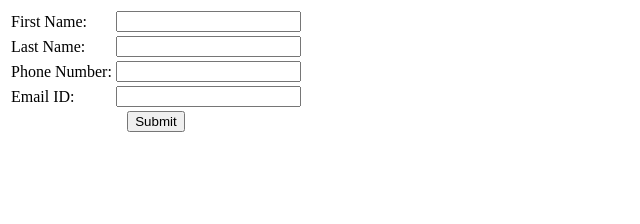
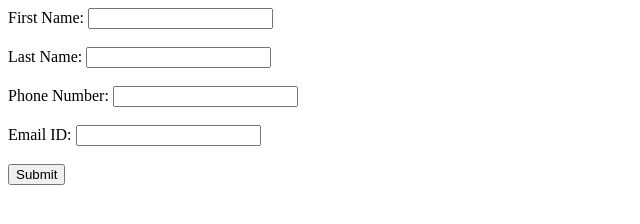
Before and after one commit to acciojob/form-login-2-panwarvipul00, a website: page main.html in a window 1280 px wide. Shown: the whole page, without its empty margins (0-640 px from the left). Drawn offline with Linux system fonts and the light colour scheme.

Commit message:
created a submission

```diff
--- a/main.html
+++ b/main.html
@@ -8,29 +8,11 @@
 
 <body>
 	<form onsubmit="handleSubmit(event)">
-    <table>
-      <tr>
-        <td>First Name:</td>
-        <td><input type="text" name="First Name" required></td>
-      </tr>
-      <tr>
-        <td>Last Name:</td>
-        <td><input type="text" name="Last Name" required></td>
-      </tr>
-      <tr>
-        <td>Phone Number:</td>
-        <td><input type="text" name="Phone Number" required></td>
-      </tr>
-      <tr>
-        <td>Email ID:</td>
-        <td><input type="email" name="Email ID" required></td>
-      </tr>
-      <tr>
-        <td colspan="2" style="text-align: center;">
-          <input type="submit" value="Submit">
-        </td>
-      </tr>
-    </table>
+    <label>First Name: <input type="text" name="First Name" required></label><br><br>
+    <label>Last Name: <input type="text" name="Last Name" required></label><br><br>
+    <label>Phone Number: <input type="text" name="Phone Number" required></label><br><br>
+    <label>Email ID: <input type="email" name="Email ID" required></label><br><br>
+    <input type="submit" value="Submit">
   </form>
 	<!-- the entire body must be written by student -->
     <script type="text/javascript" src="./script.js">
--- a/script.js
+++ b/script.js
@@ -2,12 +2,11 @@
 function handleSubmit(event) {
       event.preventDefault(); // Prevent form submission
 
-      // Get values from form
       const firstName = document.querySelector('input[name="First Name"]').value;
       const lastName = document.querySelector('input[name="Last Name"]').value;
       const phoneNumber = document.querySelector('input[name="Phone Number"]').value;
       const emailID = document.querySelector('input[name="Email ID"]').value;
 
-      // Create alert message
       const message = `First Name: ${firstName} Last Name: ${lastName} Phone Number: ${phoneNumber} Email ID: ${emailID}`;
       alert(message);
+    }
```
